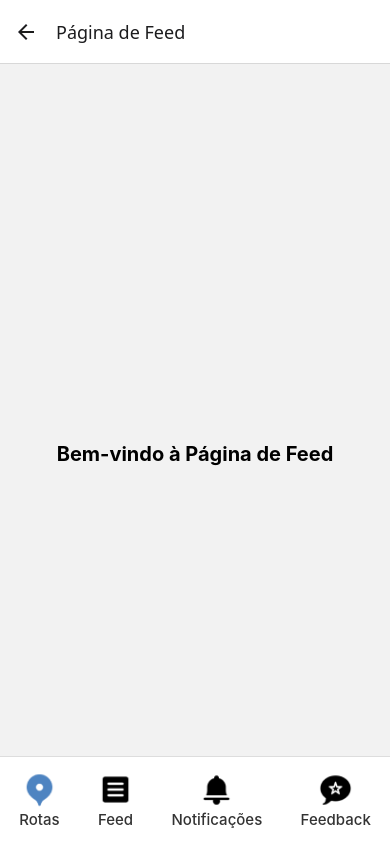
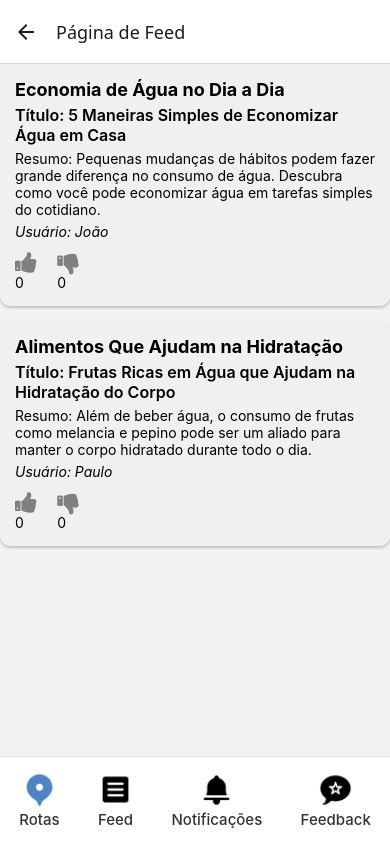
Before and after one commit to joaolouback/Hidrate-se, a React Native app: screen /Feed in a window 390 px wide. Built offline with nearby package versions, Linux system fonts and the light colour scheme.

Commit message:
feedback adicionado

```diff
--- a/Screens/Feed.js
+++ b/Screens/Feed.js
@@ -1,11 +1,190 @@
-import React from 'react';
-import { View, Text, StyleSheet } from 'react-native';
+import React, { useState } from 'react';
+import { View, Text, StyleSheet, TouchableOpacity, FlatList, TextInput, Alert, Modal } from 'react-native';
+import { FontAwesome } from '@expo/vector-icons';
 import BottomMenu from './BottomMenu';
 
 export default function Feed() {
+  const [posts, setPosts] = useState([
+    {
+      id: '1',
+      title: 'Economia de Água no Dia a Dia',
+      summary: '5 Maneiras Simples de Economizar Água em Casa',
+      description: 'Pequenas mudanças de hábitos podem fazer grande diferença no consumo de água. Descubra como você pode economizar água em tarefas simples do cotidiano.',
+      image: 'Imagem: Pingar água em um contador de gotas.',
+      user: 'João',
+      likes: 0,
+      dislikes: 0,
+      userLiked: false,
+      userDisliked: false,
+    },
+    {
+      id: '2',
+      title: 'Alimentos Que Ajudam na Hidratação',
+      summary: 'Frutas Ricas em Água que Ajudam na Hidratação do Corpo',
+      description: 'Além de beber água, o consumo de frutas como melancia e pepino pode ser um aliado para manter o corpo hidratado durante todo o dia.',
+      image: 'Imagem: Prato com melancia, pepino e laranja.',
+      user: 'Paulo',
+      likes: 0,
+      dislikes: 0,
+      userLiked: false,
+      userDisliked: false,
+    },
+  ]);
+  const [modalVisible, setModalVisible] = useState(false);
+  const [newPostTitle, setNewPostTitle] = useState('');
+  const [newPostSummary, setNewPostSummary] = useState('');
+  const [newPostDescription, setNewPostDescription] = useState('');
+
+  const handleLike = (id) => {
+    setPosts((prevPosts) =>
+      prevPosts.map((post) => {
+        if (post.id === id) {
+          if (post.userLiked) {
+            return { ...post, likes: post.likes - 1, userLiked: false };
+          } else {
+            return {
+              ...post,
+              likes: post.userLiked ? post.likes : post.likes + 1,
+              dislikes: post.userDisliked ? post.dislikes - 1 : post.dislikes,
+              userLiked: true,
+              userDisliked: false,
+            };
+          }
+        }
+        return post;
+      })
+    );
+  };
+
+  const handleDislike = (id) => {
+    setPosts((prevPosts) =>
+      prevPosts.map((post) => {
+        if (post.id === id) {
+          if (post.userDisliked) {
+            return { ...post, dislikes: post.dislikes - 1, userDisliked: false };
+          } else {
+            return {
+              ...post,
+              dislikes: post.userDisliked ? post.dislikes : post.dislikes + 1,
+              likes: post.userLiked ? post.likes - 1 : post.likes,
+              userDisliked: true,
+              userLiked: false,
+            };
+          }
+        }
+        return post;
+      })
+    );
+  };
+
+  const addNewPost = () => {
+    if (newPostTitle && newPostSummary && newPostDescription) {
+      const newPost = {
+        id: Math.random().toString(),
+        title: newPostTitle,
+        summary: newPostSummary,
+        description: newPostDescription,
+        image: '',
+        user: 'Você',
+        likes: 0,
+        dislikes: 0,
+        userLiked: false,
+        userDisliked: false,
+      };
+      setPosts((prevPosts) => [newPost, ...prevPosts]);
+      setNewPostTitle('');
+      setNewPostSummary('');
+      setNewPostDescription('');
+      setModalVisible(false);
+    } else {
+      Alert.alert('Erro', 'Por favor, preencha todos os campos para adicionar uma publicação.');
+    }
+  };
+
+  const deletePost = (id) => {
+    Alert.alert(
+      'Apagar Publicação',
+      'Tem certeza de que deseja apagar esta publicação?',
+      [
+        { text: 'Cancelar', style: 'cancel' },
+        { text: 'Apagar', onPress: () => setPosts((prevPosts) => prevPosts.filter((post) => post.id !== id)) },
+      ]
+    );
+  };
+
+  const renderItem = ({ item }) => (
+    <View style={styles.postContainer}>
+      <Text style={styles.title}>{item.title}</Text>
+      <Text style={styles.summary}>Título: {item.summary}</Text>
+      <Text style={styles.description}>Resumo: {item.description}</Text>
+      <Text style={styles.user}>Usuário: {item.user}</Text>
+      <View style={styles.iconContainer}>
+        <TouchableOpacity onPress={() => handleLike(item.id)}>
+          <FontAwesome name="thumbs-up" size={24} color={item.userLiked ? "green" : "gray"} />
+          <Text>{item.likes}</Text>
+        </TouchableOpacity>
+        <TouchableOpacity onPress={() => handleDislike(item.id)} style={{ marginLeft: 20 }}>
+          <FontAwesome name="thumbs-down" size={24} color={item.userDisliked ? "red" : "gray"} />
+          <Text>{item.dislikes}</Text>
+        </TouchableOpacity>
+      </View>
+      {item.user === 'Você' && (
+        <TouchableOpacity onPress={() => deletePost(item.id)} style={styles.deleteIcon}>
+          <FontAwesome name="trash" size={24} color="red" />
+        </TouchableOpacity>
+      )}
+    </View>
+  );
+
   return (
     <View style={styles.container}>
-      <Text style={styles.text}>Bem-vindo à Página de Feed</Text>
+      <FlatList
+        data={posts}
+        renderItem={renderItem}
+        keyExtractor={(item) => item.id}
+        contentContainerStyle={{ paddingBottom: 100 }} // Espaço extra para evitar que o botão fique escondido
+      />
+      <TouchableOpacity style={styles.addButton} onPress={() => setModalVisible(true)}>
+        <Text style={styles.addButtonText}>Adicionar Publicação</Text>
+      </TouchableOpacity>
+
+      <Modal
+        animationType="slide"
+        transparent={true}
+        visible={modalVisible}
+        onRequestClose={() => setModalVisible(false)}
+      >
+        <View style={styles.modalContainer}>
+          <View style={styles.modalContent}>
+            <Text style={styles.modalTitle}>Nova Publicação</Text>
+            <TextInput
+              style={styles.input}
+              placeholder="Título"
+              value={newPostTitle}
+              onChangeText={setNewPostTitle}
+            />
+            <TextInput
+              style={styles.input}
+              placeholder="Resumo"
+              value={newPostSummary}
+              onChangeText={setNewPostSummary}
+            />
+            <TextInput
+              style={styles.input}
+              placeholder="Descrição"
+              value={newPostDescription}
+              onChangeText={setNewPostDescription}
+            />
+            <TouchableOpacity style={styles.modalAddButton} onPress={addNewPost}>
+              <Text style={styles.modalAddButtonText}>Publicar</Text>
+            </TouchableOpacity>
+            <TouchableOpacity style={styles.modalCancelButton} onPress={() => setModalVisible(false)}>
+              <Text style={styles.modalCancelButtonText}>Cancelar</Text>
+            </TouchableOpacity>
+          </View>
+        </View>
+      </Modal>
+
       <BottomMenu />
     </View>
   );
@@ -14,11 +193,106 @@ export default function Feed() {
 const styles = StyleSheet.create({
   container: {
     flex: 1,
+  },
+  postContainer: {
+    backgroundColor: '#f0f0f0',
+    borderRadius: 10,
+    padding: 15,
+    marginBottom: 15,
+    shadowColor: '#000',
+    shadowOffset: { width: 0, height: 2 },
+    shadowOpacity: 0.2,
+    shadowRadius: 3,
+    elevation: 3,
+    position: 'relative',
+  },
+  title: {
+    fontSize: 18,
+    fontWeight: 'bold',
+    marginBottom: 5,
+  },
+  summary: {
+    fontSize: 16,
+    fontWeight: '600',
+    marginBottom: 5,
+  },
+  description: {
+    fontSize: 14,
+    marginBottom: 5,
+  },
+  user: {
+    fontSize: 14,
+    fontStyle: 'italic',
+    marginBottom: 10,
+  },
+  iconContainer: {
+    flexDirection: 'row',
+    alignItems: 'center',
+  },
+  deleteIcon: {
+    position: 'absolute',
+    top: 10,
+    right: 10,
+  },
+  addButton: {
+    backgroundColor: '#007BFF',
+    paddingVertical: 10,
+    paddingHorizontal: 20,
+    borderRadius: 5,
+    alignItems: 'center',
+    position: 'absolute',
+    bottom: 20,
+    left: '50%',
+    transform: [{ translateX: -75 }],
+  },
+  addButtonText: {
+    color: '#fff',
+    fontWeight: 'bold',
+    fontSize: 16,
+  },
+  modalContainer: {
+    flex: 1,
     justifyContent: 'center',
     alignItems: 'center',
+    backgroundColor: 'rgba(0, 0, 0, 0.5)',
   },
-  text: {
-    fontSize: 20,
+  modalContent: {
+    width: '90%',
+    backgroundColor: '#fff',
+    borderRadius: 10,
+    padding: 20,
+  },
+  modalTitle: {
+    fontSize: 18,
+    fontWeight: 'bold',
+    marginBottom: 10,
+    textAlign: 'center',
+  },
+  input: {
+    backgroundColor: '#f9f9f9',
+    padding: 10,
+    borderRadius: 5,
+    marginBottom: 10,
+  },
+  modalAddButton: {
+    backgroundColor: '#4CAF50',
+    paddingVertical: 10,
+    borderRadius: 5,
+    alignItems: 'center',
+    marginTop: 10,
+  },
+  modalAddButtonText: {
+    color: '#fff',
+    fontWeight: 'bold',
+  },
+  modalCancelButton: {
+    paddingVertical: 10,
+    borderRadius: 5,
+    alignItems: 'center',
+    marginTop: 10,
+  },
+  modalCancelButtonText: {
+    color: '#FF6347',
     fontWeight: 'bold',
   },
 });
--- a/Screens/HomePage.js
+++ b/Screens/HomePage.js
@@ -22,6 +22,10 @@ export default function HomePage() {
       location: "Shopping Vila Velha",
       description: "Ao lado dos banheiros, após a loja da Vivo.",
       rating: "5,0",
+      feedbacks: [
+        { user: "Maria", rating: "5,0", comment: "Ótimo ponto, fácil de encontrar e com água fresca!" },
+        { user: "Carlos", rating: "4,8", comment: "Muito útil para quem frequenta o shopping." },
+      ],
     },
     {
       id: 2,
@@ -30,6 +34,9 @@ export default function HomePage() {
       location: "No lado de dentro do Crossfit",
       description: "Shopping Vila Velha",
       rating: "4,8",
+      feedbacks: [
+        { user: "Ana", rating: "4,5", comment: "Boa localização, mas poderia ter mais sinalização." },
+      ],
     },
     {
       id: 3,
@@ -38,6 +45,10 @@ export default function HomePage() {
       location: "Unidade Acadêmica 3, Térreo",
       description: "Virando à direita no térreo. Há mais um bebedouro a cada andar no corredor.",
       rating: "5,0",
+      feedbacks: [
+        { user: "João", rating: "5,0", comment: "Perfeito para estudantes, água sempre fresca." },
+        { user: "Beatriz", rating: "4,9", comment: "Excelente localização e fácil acesso!" },
+      ],
     },
     {
       id: 4,
@@ -46,6 +57,9 @@ export default function HomePage() {
       location: "Entrada próxima ao shopping",
       description: "Na ponta da quadra de exercícios físicos, lado de fora.",
       rating: "4,9",
+      feedbacks: [
+        { user: "Lucas", rating: "4,9", comment: "Ótimo ponto, principalmente para quem pratica esportes." },
+      ],
     },
   ];
 
```
